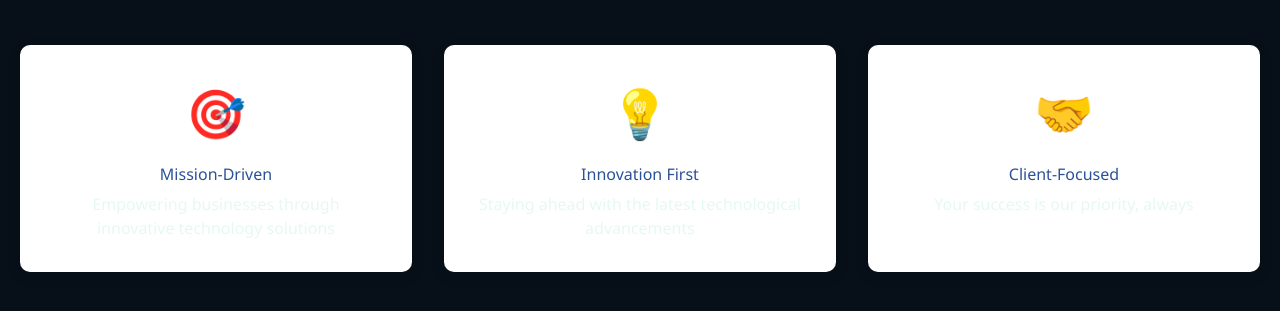
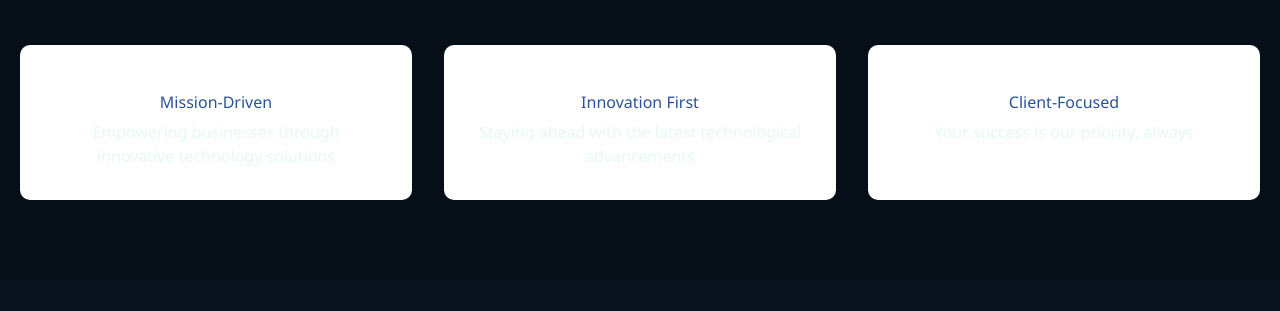
Before and after one commit to franciswagonda/Polaris, a plain HTML site: page index.html in a window 1280 px wide. Shown: the part 785-1096 px from the top of the page. Drawn offline with nearby package versions, Linux system fonts and the light colour scheme; a small style sheet from the web is missing.

Commit message:
modified:   index.html

```diff
--- a/index.html
+++ b/index.html
@@ -53,17 +53,17 @@
             <p class="section-description">We are a leading computing solutions provider dedicated to helping businesses harness the power of technology. Our team of experts delivers cutting-edge solutions tailored to your unique needs.</p>
             <div class="about-grid">
                 <div class="about-card">
-                    <div class="icon">🎯</div>
+                    <div class="icon"></div>
                     <h3>Mission-Driven</h3>
                     <p>Empowering businesses through innovative technology solutions</p>
                 </div>
                 <div class="about-card">
-                    <div class="icon">💡</div>
+                    <div class="icon"></div>
                     <h3>Innovation First</h3>
                     <p>Staying ahead with the latest technological advancements</p>
                 </div>
                 <div class="about-card">
-                    <div class="icon">🤝</div>
+                    <div class="icon"></div>
                     <h3>Client-Focused</h3>
                     <p>Your success is our priority, always</p>
                 </div>
```
